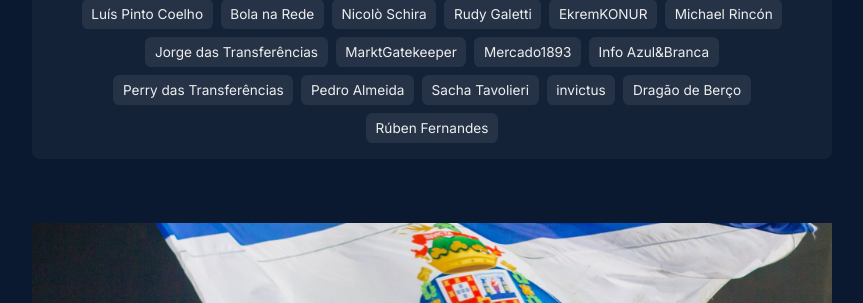
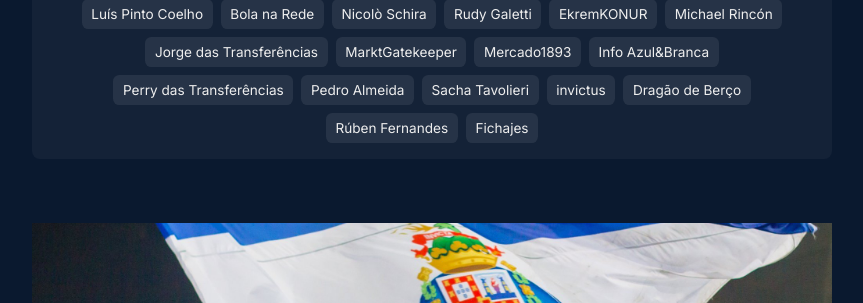
Before and after one commit to Azrial1739/r-fcporto-Transfer-Guide, a Jekyll site: the page built from pages/transfer.md, in a window 1280 px wide. Shown: the part 1556-1859 px from the top of the page, without its empty margins (208-1071 px from the left). Built offline with Jekyll 4.4.1, drawn with Linux system fonts in a browser that asks for light colours.

Commit message:
Fichajes adicionado aos banidos

```diff
--- a/pages/transfer.md
+++ b/pages/transfer.md
@@ -170,5 +170,6 @@ menu_title: transfer
     <span class="tag">invictus</span>
     <span class="tag">Dragão de Berço</span>
     <span class="tag">Rúben Fernandes</span>
+    <span class="tag">Fichajes</span>
   </div>
 </div>
```
